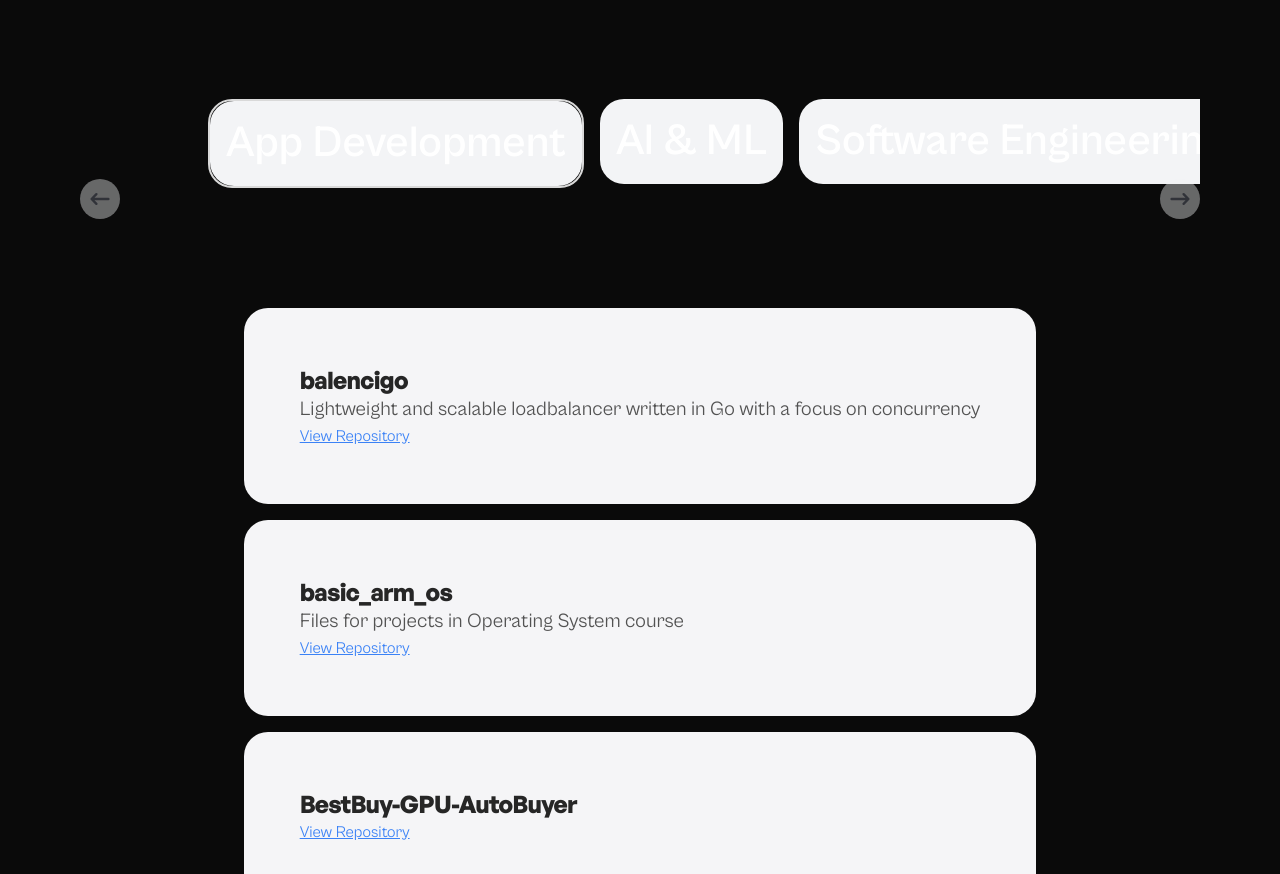
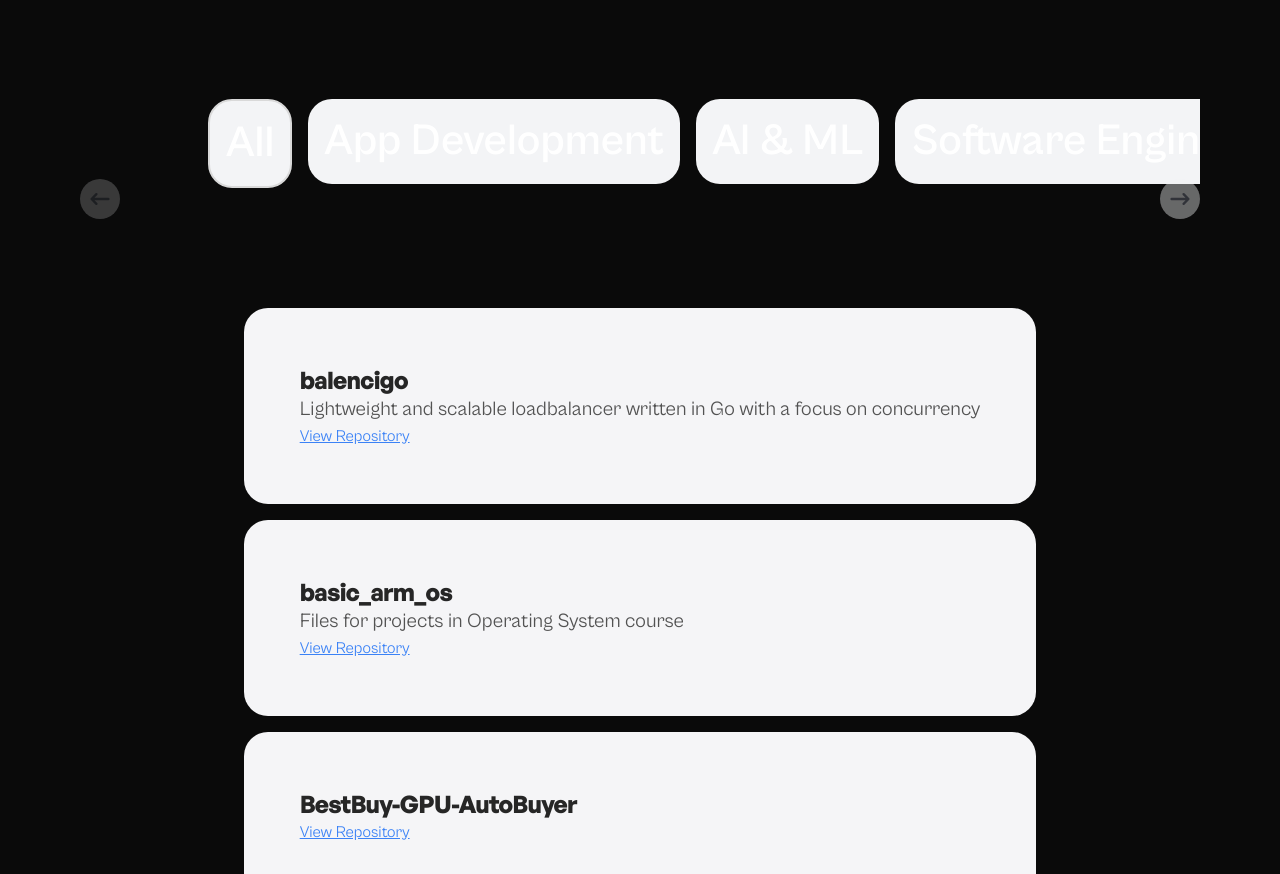
Before and after one commit to ThisIsNotJustin/ThisIsNotJustin.github.io, a Next.js app: page / in a window 1280 px wide. Shown: the part 3977-4851 px from the top of the page. Built offline with nearby package versions, Linux system fonts and the light colour scheme.

Commit message:
project filtering

```diff
--- a/src/components/Projects.tsx
+++ b/src/components/Projects.tsx
@@ -1,24 +1,56 @@
 "use client";
+
 import Image from "next/image";
-import React, { useState, useRef } from "react";
-import { Carousel, Card } from "./ui/apple-cards-carousel";
+import React, { useState, useRef, useEffect, useContext } from "react";
+import { Carousel, Card, Label, CarouselContext } from "./ui/apple-cards-carousel";
 import repositories from "../lib/repositories";
 
 export default function Projects() {
   const [visibleCount, setVisibleCount] = useState(3);
   const projectsRef = useRef<HTMLDivElement>(null);
+  const { currentIndex, setCurrentIndex } = useContext(CarouselContext);
+  const [selectedCategory, setSelectedCategory] = useState(categories[currentIndex]);
+
+  useEffect(() => {
+    setSelectedCategory(categories[currentIndex]);
+  }, [currentIndex]);
+
+  const handleCategorySelect = (index: number) => {
+    setCurrentIndex(index);
+    setSelectedCategory(categories[index]);
+  }
 
   const cards = data.map((card, index) => (
-    <Card key={index} card={card} index={index} layout={true} />
+    <Label key={index}
+      card={card}
+      index={index}
+      layout={true}
+      onClick={() => handleCategorySelect(index)}
+      isSelected={currentIndex === index}
+    />
   ));
 
-  const visibleProjects = repositories.slice(0, visibleCount);
+  const normalize = (str: string) => {
+    if (!str) return "";
+    if (str == "AI & ML") return "ai-ml";
+
+    return str.trim().toLowerCase().replace(/[ &]/g, "-");
+  };
+
+  const filteredProjects =
+    selectedCategory === "All"
+      ? repositories
+      : repositories.filter((repo) =>
+          repo.topics.includes(normalize(selectedCategory))
+        );
+
+  const visibleProjects = filteredProjects.slice(0, visibleCount);
 
   const handleShowMore = () => {
     if (visibleCount < 10) {
-      setVisibleCount((prevCount) => Math.min(10, repositories.length));
+      setVisibleCount((prevCount) => Math.min(10, filteredProjects.length));
     } else {
-      setVisibleCount((prevCount) => Math.min(prevCount + 10, repositories.length));
+      setVisibleCount((prevCount) => Math.min(prevCount + 10, filteredProjects.length));
     }
   };
 
@@ -31,7 +63,7 @@ export default function Projects() {
       <h2 className="text-5xl sm:text-heading-2 font-semibold uppercase text-secondary-700">
         Projects
       </h2>
-      <Carousel items={cards} />
+      <Carousel items={cards} onCategorySelect={handleCategorySelect}/>
       <div className="mt-10">
         {visibleProjects.map((repo, index) => (
           <div key={index} className="bg-[#F5F5F7] p-8 md:p-14 rounded-3xl mb-4">
@@ -51,7 +83,7 @@ export default function Projects() {
             </a>
           </div>
         ))}
-        {visibleCount < repositories.length && (
+        {visibleCount < filteredProjects.length && (
           <button
             onClick={handleShowMore}
             className="mt-4 px-6 py-2 text-white"
@@ -108,30 +140,17 @@ const DummyContent = () => {
   );
 };
 
-const data = [
-  {
-    category: "App Development",
-    content: <DummyContent />,
-  },
-  {
-    category: "AI & ML",
-    content: <DummyContent />,
-  },
-  {
-    category: "Software Engineering",
-    content: <DummyContent />,
-  },
+const categories = [
+  "All",
+  "App Development",
+  "AI & ML",
+  "Software Engineering",
+  "Embedded Systems",
+  "Web Development",
+  "3D Models",
+];
 
-  {
-    category: "Embedded Systems",
-    content: <DummyContent />,
-  },
-  {
-    category: "Web Development",
-    content: <DummyContent />,
-  },
-  {
-    category: "3D Modelling",
-    content: <DummyContent />,
-  },
-];
+const data = categories.map((category) => ({
+  category,
+  content: <DummyContent />,
+}));
--- a/src/components/ui/apple-cards-carousel.tsx
+++ b/src/components/ui/apple-cards-carousel.tsx
@@ -16,6 +16,7 @@ import { useOutsideClick } from "../hooks/use-outside-click";
 interface CarouselProps {
   items: JSX.Element[];
   initialScroll?: number;
+  onCategorySelect: (index: number) => void;
 }
 
 type Card = {
@@ -26,12 +27,14 @@ type Card = {
 export const CarouselContext = createContext<{
   onCardClose: (index: number) => void;
   currentIndex: number;
+  setCurrentIndex: (index: number) => void;
 }>({
-  onCardClose: () => { },
+  onCardClose: () => {},
   currentIndex: 0,
+  setCurrentIndex: () => {},
 });
 
-export const Carousel = ({ items, initialScroll = 0 }: CarouselProps) => {
+export const Carousel = ({ items, initialScroll = 0, onCategorySelect }: CarouselProps) => {
   const carouselRef = React.useRef<HTMLDivElement>(null);
   const [canScrollLeft, setCanScrollLeft] = React.useState(false);
   const [canScrollRight, setCanScrollRight] = React.useState(true);
@@ -54,15 +57,19 @@ export const Carousel = ({ items, initialScroll = 0 }: CarouselProps) => {
 
   const scrollLeft = () => {
     if (currentIndex > 0) {
-      setCurrentIndex((prevIndex) => prevIndex - 1);
-      scrollToIndex(currentIndex - 1);
+      const newIndex = currentIndex - 1;
+      setCurrentIndex(newIndex);
+      scrollToIndex(newIndex);
+      onCategorySelect(newIndex);
     }
   };
 
   const scrollRight = () => {
     if (currentIndex < items.length - 1) {
-      setCurrentIndex((prevIndex) => prevIndex + 1);
-      scrollToIndex(currentIndex + 1);
+      const newIndex = currentIndex + 1;
+      setCurrentIndex(newIndex);
+      scrollToIndex(newIndex);
+      onCategorySelect(newIndex);
     }
   };
 
@@ -70,7 +77,7 @@ export const Carousel = ({ items, initialScroll = 0 }: CarouselProps) => {
     if (carouselRef.current) {
       const cardWidth = isMobile() ? 230 : 384;
       const gap = isMobile() ? 4 : 8;
-      const scrollPosition = (cardWidth + gap) * index;
+      const scrollPosition = (cardWidth + gap) * index - (carouselRef.current.clientWidth / 2 - cardWidth / 2);
       carouselRef.current.scrollTo({
         left: scrollPosition,
         behavior: "smooth",
@@ -97,7 +104,7 @@ export const Carousel = ({ items, initialScroll = 0 }: CarouselProps) => {
 
   return (
     <CarouselContext.Provider
-      value={{ onCardClose: handleCardClose, currentIndex }}
+      value={{ onCardClose: handleCardClose, currentIndex, setCurrentIndex }}
     >
       <div className="relative w-full">
         <div
@@ -105,7 +112,6 @@ export const Carousel = ({ items, initialScroll = 0 }: CarouselProps) => {
           ref={carouselRef}
           onScroll={checkScrollability}
         >
-
           <div
             className={cn(
               "flex flex-row justify-start gap-4 pl-4",
@@ -125,13 +131,12 @@ export const Carousel = ({ items, initialScroll = 0 }: CarouselProps) => {
                     duration: 0.5,
                     delay: 0.2 * index,
                     ease: "easeOut",
-                    once: true,
+                    once: false,
                   },
                 }}
                 key={"card" + index}
                 className={cn(
                   "rounded-3xl",
-                  currentIndex === index ? "border-2 border-primary-400" : ""
                 )}
               >
                 {item}
@@ -141,14 +146,14 @@ export const Carousel = ({ items, initialScroll = 0 }: CarouselProps) => {
         </div>
         <div className="=">
           <button
-            className="absolute left-0 top-40 z-40 h-10 w-10 rounded-full bg-gray-100 opacity-40 hover:opacity-75 flex items-center justify-center"
+            className="absolute left-0 top-40 z-40 h-10 w-10 rounded-full bg-gray-100 opacity-40 hover:opacity-75 flex items-center justify-center disabled:opacity-20"
             onClick={scrollLeft}
             disabled={currentIndex === 0}
           >
             <HiArrowNarrowLeft className="h-6 w-6 text-gray-500" />
           </button>
           <button
-            className="absolute right-0 top-40 z-40 h-10 w-10 rounded-full bg-gray-100 opacity-40 hover:opacity-75 flex items-center justify-center"
+            className="absolute right-0 top-40 z-40 h-10 w-10 rounded-full bg-gray-100 opacity-40 hover:opacity-75 flex items-center justify-center disabled:opacity-20"
             onClick={scrollRight}
             disabled={currentIndex === items.length - 1}
           >
@@ -157,6 +162,48 @@ export const Carousel = ({ items, initialScroll = 0 }: CarouselProps) => {
         </div>
       </div>
     </CarouselContext.Provider>
+  );
+};
+
+export const Label = ({
+  card,
+  index,
+  layout = false,
+  onClick,
+}: {
+  card: Card;
+  index: number;
+  layout?: boolean;
+  onClick: () => void;
+}) => {
+  const containerRef = useRef<HTMLDivElement>(null);
+  const { onCardClose, currentIndex, setCurrentIndex } = useContext(CarouselContext);
+
+  const handleCLick = () => {
+    setCurrentIndex(index);
+    onClick();
+  }
+
+  return (
+    <>
+      <motion.button
+        layoutId={layout ? `card-${card.category}` : undefined}
+        className={cn(
+          "rounded-3xl bg-gray-100 dark:bg-red-900 opacity-100 overflow-hidden flex items-start justify-start relative z-10",
+          currentIndex === index ? "border-2 border-primary-400" : ""
+        )}
+        onClick={handleCLick}
+      >
+        <div className="relative z-40 p-4">
+          <motion.p
+            layoutId={layout ? `category-${card.category}` : undefined}
+            className="text-white text-heading-3 font-semibold whitespace-nowrap"
+          >
+            {card.category}
+          </motion.p>
+        </div>
+      </motion.button>
+    </>
   );
 };
 
@@ -218,7 +265,7 @@ export const Card = ({
               exit={{ opacity: 0 }}
               ref={containerRef}
               layoutId={layout ? `card-${card.category}` : undefined}
-              className="max-w-5xl mx-auto dark:bg-transparent h-fit  z-[60] my-10 p-4 md:p-10 rounded-3xl relative"
+              className="max-w-5xl mx-auto dark:bg-red-900 h-fit  z-[60] my-10 p-4 md:p-10 rounded-3xl relative"
             >
               <button
                 className="sticky top-4 h-8 w-8 right-0 ml-auto bg-black dark:bg-white rounded-full flex items-center justify-center"
@@ -239,8 +286,11 @@ export const Card = ({
       </AnimatePresence>
       <motion.button
         layoutId={layout ? `card-${card.category}` : undefined}
-        onClick={handleOpen}
-        className="rounded-3xl bg-gray-100 dark:bg-red-900 opacity-100 overflow-hidden flex items-start justify-start relative z-10"
+        onClick={onClick}
+        className={cn(
+          "rounded-3xl bg-gray-100 dark:bg-red-900 opacity-100 overflow-hidden flex items-start justify-start relative z-10",
+          currentIndex === index ? "border-2 border-primary-400" : ""
+        )}
       >
         <div className="relative z-40 p-4">
           <motion.p
--- a/src/lib/repositories.ts
+++ b/src/lib/repositories.ts
@@ -5,7 +5,9 @@ const repositories = [
     "html_url": "https://github.com/ThisIsNotJustin/balencigo",
     "stargazers_count": 2,
     "topics": [
-      "go"
+      "go",
+      "software-engineering",
+      "web-development"
     ],
   },
   {
@@ -15,7 +17,8 @@ const repositories = [
     "stargazers_count": 2,
     "topics": [
       "arm64",
-      "c"
+      "c",
+      "embedded-systems"
     ],
   },
   {
@@ -24,7 +27,8 @@ const repositories = [
     "html_url": "https://github.com/ThisIsNotJustin/BestBuy-GPU-AutoBuyer",
     "stargazers_count": 1,
     "topics": [
-      "python"
+      "python",
+      "software-engineering"
     ],
   },
   {
@@ -32,7 +36,10 @@ const repositories = [
     "description": "",
     "html_url": "https://github.com/ThisIsNotJustin/blinky",
     "stargazers_count": 0,
-    "topics": [],
+    "topics": [
+      "c",
+      "embedded-systems"
+    ],
   },
   {
     "name": "circular_buffer",
@@ -40,7 +47,8 @@ const repositories = [
     "html_url": "https://github.com/ThisIsNotJustin/circular_buffer",
     "stargazers_count": 2,
     "topics": [
-      "c"
+      "c",
+      "embedded-systems"
     ],
   },
   {
@@ -48,7 +56,9 @@ const repositories = [
     "description": "",
     "html_url": "https://github.com/ThisIsNotJustin/desk_setup",
     "stargazers_count": 0,
-    "topics": [],
+    "topics": [
+      "3d-models"
+    ],
   },
   {
     "name": "DogBreed_Identifier",
@@ -56,7 +66,8 @@ const repositories = [
     "html_url": "https://github.com/ThisIsNotJustin/DogBreed_Identifier",
     "stargazers_count": 2,
     "topics": [
-      "python"
+      "python",
+      "ai-ml"
     ],
   },
   {
@@ -65,7 +76,9 @@ const repositories = [
     "html_url": "https://github.com/ThisIsNotJustin/gocator",
     "stargazers_count": 2,
     "topics": [
-      "go"
+      "go",
+      "ai-ml",
+      "software-engineering"
     ],
   },
   {
@@ -74,7 +87,9 @@ const repositories = [
     "html_url": "https://github.com/ThisIsNotJustin/golden_retriever_detector",
     "stargazers_count": 1,
     "topics": [
-      "python"
+      "python",
+      "software-engineering",
+      "ai-ml"
     ],
   },
   {
@@ -83,7 +98,8 @@ const repositories = [
     "html_url": "https://github.com/ThisIsNotJustin/goshort",
     "stargazers_count": 2,
     "topics": [
-      "go"
+      "go",
+      "web-development"
     ],
   },
   {
@@ -101,7 +117,8 @@ const repositories = [
     "html_url": "https://github.com/ThisIsNotJustin/https_server_c",
     "stargazers_count": 1,
     "topics": [
-      "c"
+      "c",
+      "software-engineering"
     ],
   },
   {
@@ -110,7 +127,8 @@ const repositories = [
     "html_url": "https://github.com/ThisIsNotJustin/iOSWeatherApp",
     "stargazers_count": 1,
     "topics": [
-      "swift"
+      "swift",
+      "app-development"
     ],
   },
   {
@@ -119,7 +137,8 @@ const repositories = [
     "html_url": "https://github.com/ThisIsNotJustin/linus_list",
     "stargazers_count": 1,
     "topics": [
-      "c"
+      "c",
+      "software-engineering"
     ],
   },
   {
@@ -129,7 +148,8 @@ const repositories = [
     "stargazers_count": 2,
     "topics": [
       "swift",
-      "swiftui"
+      "swiftui",
+      "app-development"
     ],
   },
   {
@@ -139,7 +159,8 @@ const repositories = [
     "stargazers_count": 2,
     "topics": [
       "javascript",
-      "reactjs"
+      "reactjs",
+      "web-development"
     ],
   },
   {
@@ -148,7 +169,8 @@ const repositories = [
     "html_url": "https://github.com/ThisIsNotJustin/MNIST_DigitRecognizer",
     "stargazers_count": 1,
     "topics": [
-      "python"
+      "python",
+      "ai-ml"
     ],
   },
   {
@@ -158,7 +180,8 @@ const repositories = [
     "stargazers_count": 3,
     "topics": [
       "react-native",
-      "typescript"
+      "typescript",
+      "app-development"
     ],
   },
   {
@@ -168,7 +191,9 @@ const repositories = [
     "stargazers_count": 2,
     "topics": [
       "c",
-      "neural-network"
+      "neural-network",
+      "ai-ml",
+      "software-engineering"
     ],
   },
   {
@@ -179,7 +204,8 @@ const repositories = [
     "topics": [
       "javascript",
       "reactjs",
-      "tailwindcss"
+      "tailwindcss",
+      "web-development"
     ],
   },
   {
@@ -188,7 +214,8 @@ const repositories = [
     "html_url": "https://github.com/ThisIsNotJustin/particlecim",
     "stargazers_count": 2,
     "topics": [
-      "cpp"
+      "cpp",
+      "software-engineering"
     ],
   },
   {
@@ -197,7 +224,9 @@ const repositories = [
     "html_url": "https://github.com/ThisIsNotJustin/pongtex",
     "stargazers_count": 2,
     "topics": [
-      "c"
+      "c",
+      "software-engineering",
+      "embedded-systems"
     ],
   },
   {
@@ -205,7 +234,10 @@ const repositories = [
     "description": "",
     "html_url": "https://github.com/ThisIsNotJustin/rand-display",
     "stargazers_count": 0,
-    "topics": [],
+    "topics": [
+      "c",
+      "embedded-systems"
+    ],
   },
   {
     "name": "snake-game",
@@ -235,7 +267,8 @@ const repositories = [
       "typescript",
       "go",
       "tailwindcss",
-      "nextjs"
+      "nextjs",
+      "web-development"
     ],
   },
   {
```
